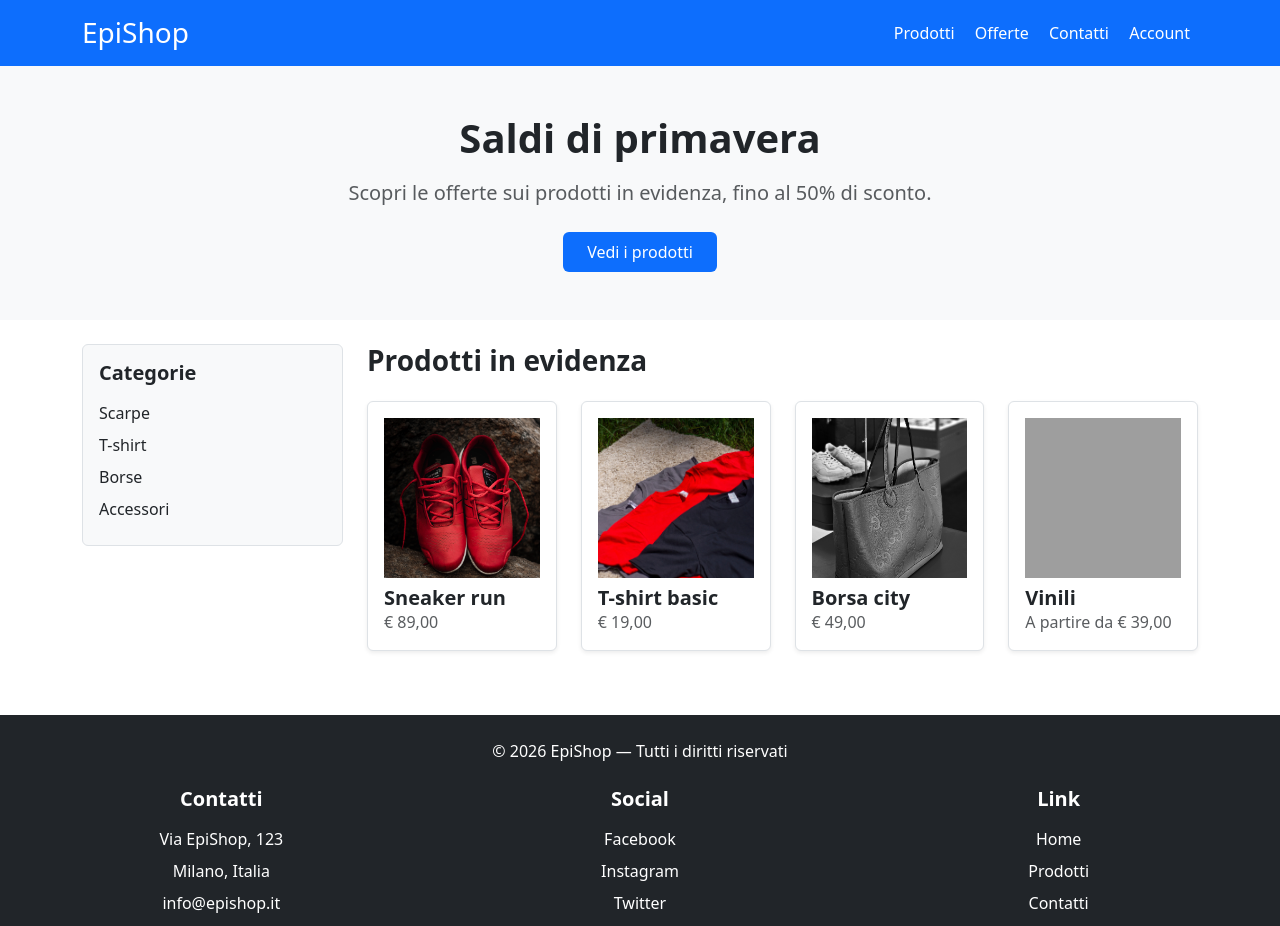
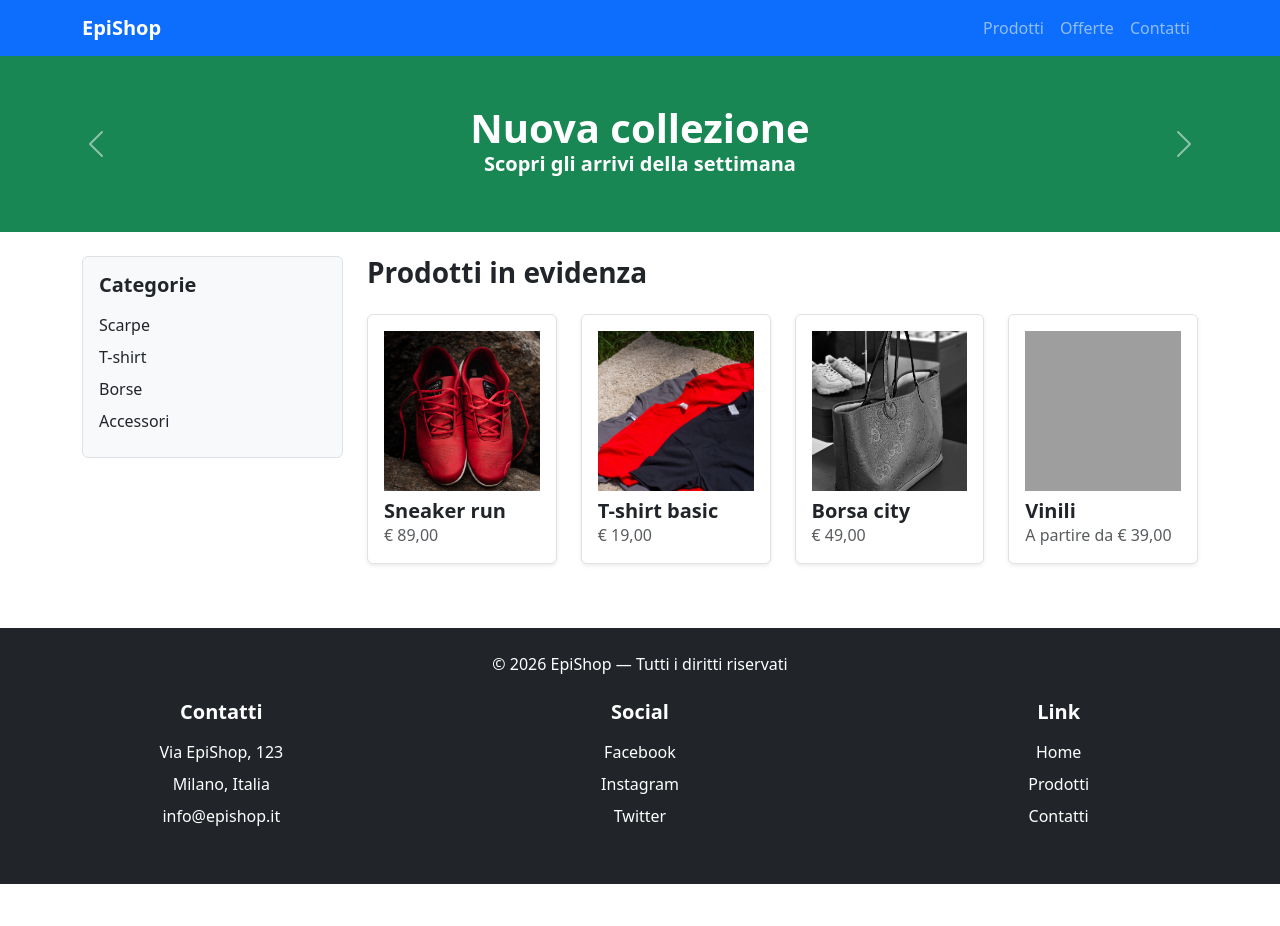
Before and after one commit to JusTMeth25/FS0226IT---DD1W6, a plain HTML site: page index.html in a window 1280 px wide. After the commit the page ends 884 px from the top, so only its background shows below. Drawn offline with nearby package versions, Linux system fonts and the light colour scheme; grey boxes are pictures that could not be loaded.

Commit message:
finita nav bar e hero section con carousel

```diff
--- a/index.html
+++ b/index.html
@@ -11,28 +11,47 @@
 
 <body>
 
-  <header class="bg-primary text-white py-3">
-    <!-- Logo a sinistra, link nav a destra. Usa container + d-flex + justify-content-between -->
-    <div class="container d-flex justify-content-between align-items-center">
-      <h1 class="fs-3 m-0">EpiShop</h1>
-      <nav class="menu-nav">
-        <a class="text-white text-decoration-none mx-2 link" href="#">Prodotti</a>
-        <a class="text-white text-decoration-none mx-2 link" href="#">Offerte</a>
-        <a class="text-white text-decoration-none mx-2 d-none d-md-inline link" href="#">Contatti</a>
-        <a class="text-white text-decoration-none mx-2 d-none d-lg-inline link" href="#">Account</a>
+  <nav class="navbar navbar-expand-md bg-primary navbar-dark">
+    <div class="container">
+      <a class="navbar-brand fw-bold" href="#">EpiShop</a>
+      <button class="navbar-toggler" data-bs-toggle="collapse" data-bs-target="#nav-menu"><span
+          class="navbar-toggler-icon"></span></button>
+      <div class="collapse navbar-collapse" id="nav-menu">
+        <ul class="navbar-nav ms-auto">
+          <li class="nav-item"><a class="nav-link" href="#">Prodotti</a></li>
+          <li class="nav-item"><a class="nav-link" href="#">Offerte</a></li>
+          <li class="nav-item"><a class="nav-link" href="#">Contatti</a></li>
+      </div>
+    </div>
   </nav>
+
+  <div id="hero" class="carousel slide" data-bs-ride="carousel" data-bs-interval="3500">
+    <div class="carousel-inner">
+      <button class="carousel-control-prev" data-bs-target="#hero" data-bs-slide="prev"><span class="carousel-control-prev-icon"></span></button>
+      <button class="carousel-control-next" data-bs-target="#hero" data-bs-slide="next"><span class="carousel-control-next-icon"></span></button>
+    <div class="carousel-item active">
+      <div class="bg-primary text-white text-center py-5">
+        <div class="container">
+          <h2 class="fs-1 fw-bold mb-2">Saldi di primavera<p class="fs-5 m-0">Fino al 50% di sconto sui prodotti in evidenza</p></h2>
         </div>
-  </header>
-
-  <section class="bg-light py-5">
-    <!-- Hero: titolo grande, sottotitolo, bottone CTA. Usa container + text-center + classi utility -->
-    <div class="container text-center">
-      <h2 class="fs-1 fw-bold mb-3">Saldi di primavera</h2>
-      <p class="fs-5 text-muted mb-4">Scopri le offerte sui prodotti in evidenza, fino al 50% di sconto.</p>
-      <a class="d-inline-block bg-primary text-white text-decoration-none py-2 px-4 rounded btn-products" href="#">Vedi i
-        prodotti</a>
       </div>
-  </section>
+    </div>
+    <div class="carousel-item">
+      <div class="bg-success text-white text-center py-5">
+        <div class="container">
+          <h2 class="fs-1 fw-bold mb-2">Nuova collezione<p class="fs-5 m-0">Scopri gli arrivi della settimana</p></h2>
+        </div>
+      </div>
+    </div>
+    <div class="carousel-item">
+      <div class="bg-dark text-white text-center py-5">
+        <div class="container">
+          <h2 class="fs-1 fw-bold mb-2">Spedizione gratis<p class="fs-5 m-0">Sopra i 50 € su tutto il sito</p></h2>
+        </div>
+      </div>
+    </div>
+    </div>
+  </div>
 
     <main class="container my-4">
       <div class="row">
@@ -65,8 +84,8 @@
             <article class="col-sm-12 col-md-6 col-xl-3 col-xxl-3 mb-3 card-product">
               <div class="border rounded p-3 bg-white shadow-sm">
                 <div class="bg-secondary mb-2 rounded" style="height: 160px;">
-                <img class="img-fluid mb-3 w-100 h-100 object-fit-cover" src="assets/img/pexels-marsianin-18199559.jpg"
-                  alt="Immagine maglietta">
+                  <img class="img-fluid mb-3 w-100 h-100 object-fit-cover"
+                    src="assets/img/pexels-marsianin-18199559.jpg" alt="Immagine maglietta">
                 </div>
                 <h3 class="fs-5 fw-bold m-0">T-shirt basic</h3>
                 <p class="text-muted m-0">€ 19,00</p>
@@ -125,7 +144,7 @@
     </footer>
   </div>
   </footer>
-
+  <script src="https://cdn.jsdelivr.net/npm/bootstrap@5.3.3/dist/js/bootstrap.bundle.min.js"></script>
 </body>
 
 </html>
```
Lines whose indentation alone changed are shown as unchanged.
